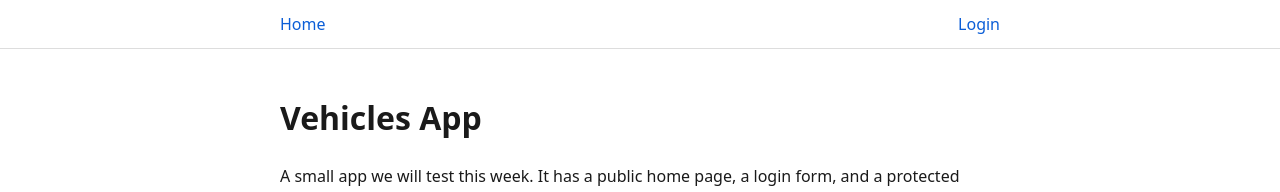
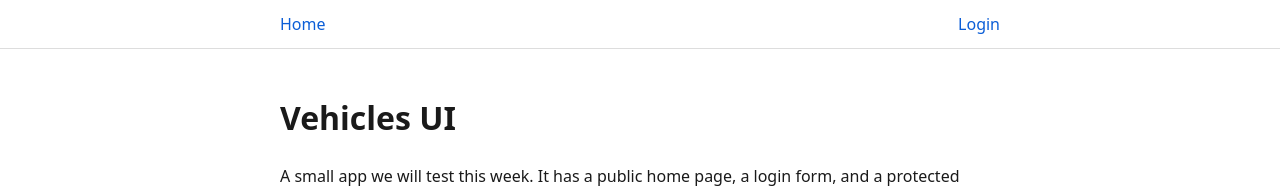
Before and after one commit to nick-romanidis/web422-2264-nbb-cicd, a Next.js app: page / in a window 1280 px wide. Shown: the top 192 px of the page. Built offline with nearby package versions, Linux system fonts and the light colour scheme.

Commit message:
Break Cyprus

```diff
--- a/components/RouteGuard.js
+++ b/components/RouteGuard.js
@@ -2,7 +2,7 @@ import { useState, useEffect } from "react";
 import { useRouter } from "next/router";
 import { isAuthenticated } from "@/lib/authenticate";
 
-const PUBLIC_PATHS = ["/login", "/", "/_error"];
+const PUBLIC_PATHS = ["/login", "/", "/_error", "/vehicles"];
 
 export default function RouteGuard(props) {
   const [authorized, setAuthorized] = useState(false);
--- a/pages/index.js
+++ b/pages/index.js
@@ -4,7 +4,7 @@ import ClickCounter from "@/components/ClickCounter";
 export default function Home() {
   return (
     <>
-      <h1>Vehicles App</h1>
+      <h1>Vehicles UI</h1>
       <p>
         A small app we will test this week. It has a public home page, a login
         form, and a protected vehicles list.
```
